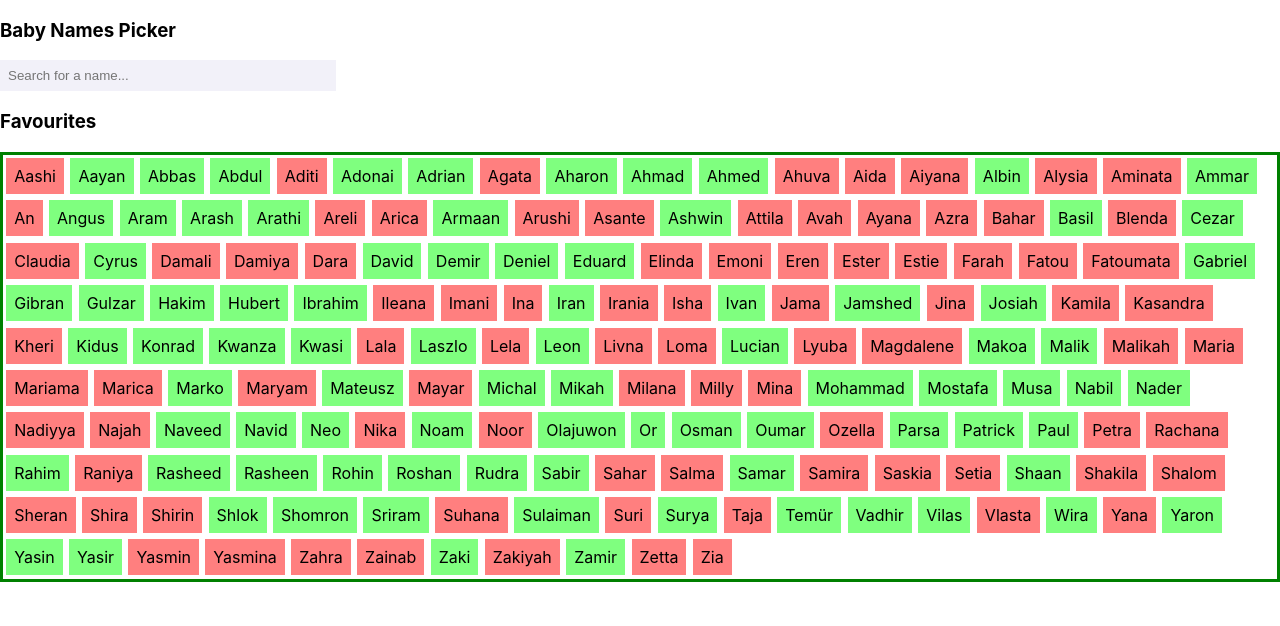
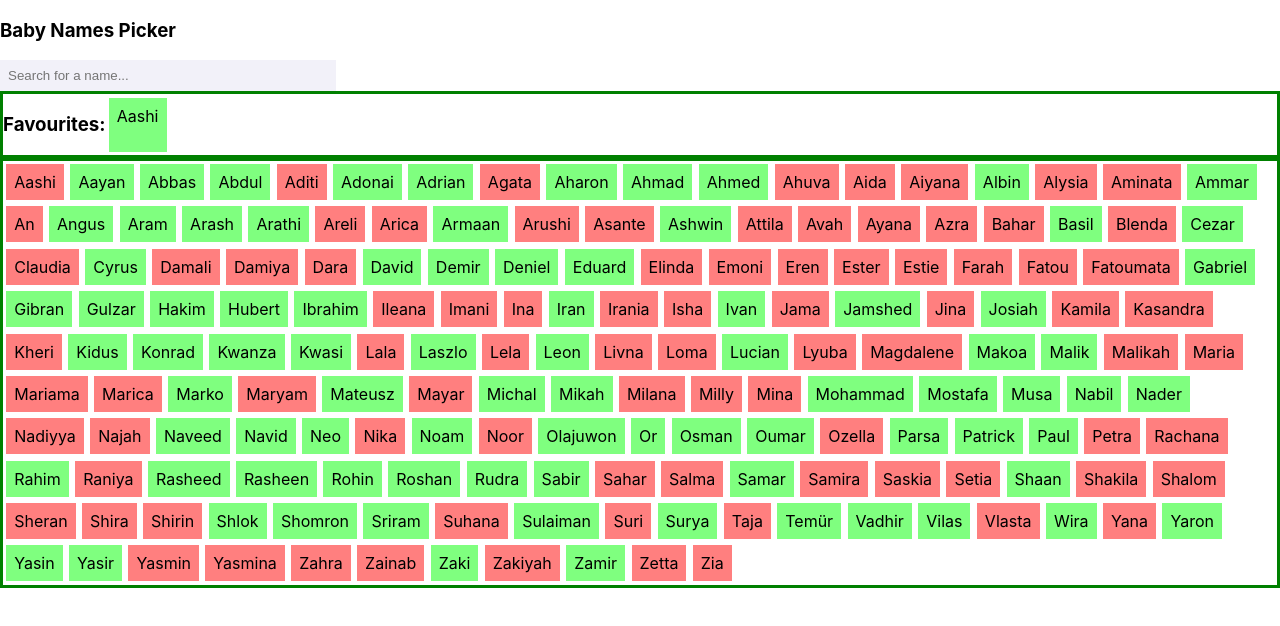
Before and after one commit to DouglasVDM/baby-name-picker-react, a React (Create React App) app: page / in a window 1280 px wide. Both pictures are taken after a click on the element "Aashi". Shown: the top 626 px of the page. Built offline with nearby package versions, Linux system fonts and the light colour scheme.

Commit message:
add names to favourites

```diff
--- a/src/BabyNames.js
+++ b/src/BabyNames.js
@@ -1,17 +1,28 @@
 import React, { useState } from 'react';
+import Favourites from './Favourites';
 
 function BabyNames({ babyList }) {
 
   const babyFilterList = babyList
 
-  const sortedNames = babyFilterList
-    .sort((name1, name2) => name1.name.localeCompare(name2.name));
+  const [favourite, setFavourite] = useState([]);
+  const [sortedNames, setSortedNames] = useState([...babyFilterList]);
 
-  const favouriteBaby = (name) => console.log(name.target);
+
+  sortedNames.sort((name1, name2) => name1.name.localeCompare(name2.name));
+
+  function favouriteBaby(name) {
+    if (favourite.includes(name)) {
+      setFavourite(favourite.filter(el => el !== name));
+    } else {
+      setFavourite(favourite.concat(name))
+      setSortedNames(sortedNames.filter(el=>el!==name))
+    }
+  }
 
   return (
     <div>
-      <h3>Favourites</h3>
+      <Favourites favourite={favourite} />
       <div style={{ display: "flex", flexWrap: "wrap", height: "fit-content", border: ".2rem solid green" }}>
         {sortedNames
           .map((babyName) => {
@@ -19,7 +30,7 @@ function BabyNames({ babyList }) {
             let color = babyName.sex === "f" ? "#ff000080" : "#00ff0080";
 
             return (
-              <p style={
+              <p value="" style={
                 {
                   padding: ".5rem",
                   margin: ".2rem",
@@ -28,7 +39,7 @@ function BabyNames({ babyList }) {
                   textAlign: "center"
                 }}
                 key={babyName.id}
-                onClick={favouriteBaby}
+                onClick={() => favouriteBaby(babyName.name)}
               >
                 {babyName.name}
               </p>
--- /dev/null
+++ b/src/Favourites.js
@@ -0,0 +1,45 @@
+import React, { useState } from 'react';
+
+function Favourites({ favourite }) {
+
+  const [baby, setBaby] = useState([]);
+
+  function removeBaby(name) {
+    console.log(name);
+    if (baby.includes(name)) {
+      console.log(baby);
+      setBaby(baby.filter(el => el !== name));
+    }
+  }
+
+  const divStyling = { display: "flex", flexWrap: "wrap", height: "fit-content", border: ".2rem solid green" }
+
+  return (
+    <div style={divStyling}>
+      <h3>Favourites:</h3>
+      {favourite.map((baby) => {
+        let color = baby.sex === "f" ? "#ff000080" : "#00ff0080";
+
+        const pStyling = {
+          padding: ".5rem",
+          margin: ".2rem",
+          width: "fit-content",
+          backgroundColor: color,
+          textAlign: "center"
+        }
+
+        return (
+          <p value="" style={pStyling}
+            key={baby}
+            onClick={() => removeBaby(baby)}
+          >
+            {baby}
+          </p>
+        )
+      }
+      )}
+    </div>
+  )
+}
+
+export default Favourites
```
